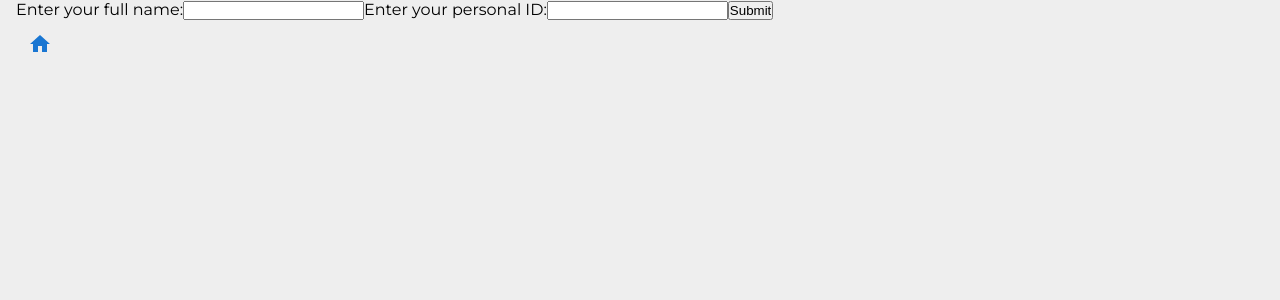
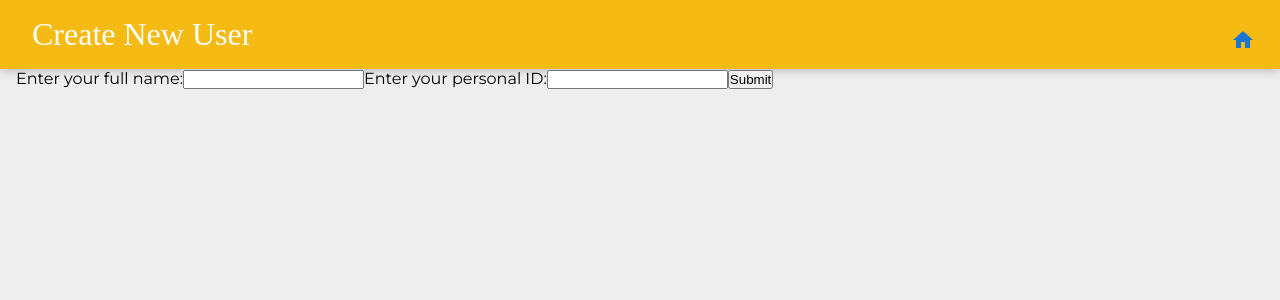
Before and after one commit to irisk29/library_project, a React (Create React App) app: page /add_new_user in a window 1280 px wide. Shown: the top 300 px of the page. Built offline with nearby package versions, Linux system fonts and the light colour scheme; a web font is replaced by a local one.

Commit message:
add edit user page

```diff
--- a/src/components/BooksHeader.jsx
+++ b/src/components/BooksHeader.jsx
@@ -1,24 +1,10 @@
 import React from "react";
-import { Link } from "react-router-dom";
-import HomeIcon from '@mui/icons-material/Home';
-import IconButton from '@mui/material/IconButton';
-import { Tooltip } from "@mui/material";
+import SimpleHeader from "./SimpleHeader";
 
 function BooksHeader()
 {
     return (
-        <header>
-            <h1 style={{"display": 'inline-block'}}>Books Managment</h1>
-            <div style={{"textAlign": 'right', "position": "absolute", "top": "2vh", "right": "1vw"}}>
-                <Link to="/">
-                    <Tooltip title="Home">
-                        <IconButton color="primary" size="large" aria-label="go back home">
-                            <HomeIcon />
-                        </IconButton>
-                    </Tooltip>
-                </Link>
-            </div>
-        </header>
+        <SimpleHeader title="Book Managment" />
     );
 }
 
--- a/src/components/AddNewUserPage.jsx
+++ b/src/components/EditOrAddUserForm.jsx
@@ -1,16 +1,13 @@
 import React, { useState } from "react";
-import { Link } from "react-router-dom";
-import IconButton from '@mui/material/IconButton';
-import HomeIcon from '@mui/icons-material/Home';
-import { Tooltip } from "@mui/material";
+import SimpleHeader from "./SimpleHeader";
 
-function AddNewUser()
+function AddOrEditUser(props)
 {
-    var [newUser, setNewUser] = useState({"fullName": "", "personalID": ""});
+    var [newUser, setNewUser] = useState({"fullName": props.name, "personalID": props.pID});
 
     function handleSubmit(event)
     {
-        //TODO: should save the user in the db
+        //TODO: should save the user in the db (incase of edit it should update and not create)
         event.preventDefault();
         alert("saved user in db");
         setNewUser({"fullName": "", "personalID": ""});
@@ -24,8 +21,9 @@ function AddNewUser()
 
     return (
         <div>
+            {props.name === "" ? <SimpleHeader title="Create New User" /> : null} {/*the cond means this is add mode*/}
             <div>
-                <form onSubmit={handleSubmit}>
+                <form inline onSubmit={handleSubmit}>
                     <label>Enter your full name:
                         <input
                         type="text"
@@ -45,19 +43,8 @@ function AddNewUser()
                     <input type="submit" />
                 </form>
             </div>
-            <div>
-                <Link to="/">
-                    <Tooltip title="Home">
-                        <IconButton color="primary" size="large" aria-label="go back home">
-                            <HomeIcon />
-                        </IconButton>
-                    </Tooltip>
-                </Link>
-            </div>
         </div>
-
-
     );
 }
 
-export default AddNewUser;
+export default AddOrEditUser;
--- /dev/null
+++ b/src/components/EditUser.jsx
@@ -0,0 +1,18 @@
+import React from "react";
+import { useParams } from "react-router-dom";
+import AddOrEditUser from "./EditOrAddUserForm";
+import SimpleHeader from "./SimpleHeader";
+
+function EditUser()
+{
+    var {userName, personalID} = useParams();
+    return (
+        <div>
+            <SimpleHeader title="User Edit" />
+            <AddOrEditUser name={userName} pID={personalID} />
+        </div>
+
+    )
+}
+
+export default EditUser;
--- a/src/components/Main.jsx
+++ b/src/components/Main.jsx
@@ -1,6 +1,7 @@
 import React from 'react';
 import { Routes ,Route } from 'react-router-dom';
-import AddNewUser from './AddNewUserPage';
+import AddOrEditUser from './EditOrAddUserForm';
+import EditUser from './EditUser';
 
 import Home from "./Home"
 import ManageBooks from './ManageBooks';
@@ -11,7 +12,8 @@ const Main = () => {
       <Route exact path='/' element={<Home/>}></Route>
       <Route exact path='/books' element={<ManageBooks/>}></Route>
       <Route exact path='/users' element={<ManageUsers/>}></Route>
-      <Route exact path='/add_new_user' element={<AddNewUser/>}></Route>
+      <Route exact path='/add_new_user' element={<AddOrEditUser name="" pID=""/>}></Route>
+      <Route exact path='/edit_user/:userName/:personalID' element={<EditUser/>}></Route>
     </Routes>
   );
 }
--- /dev/null
+++ b/src/components/SimpleHeader.jsx
@@ -0,0 +1,25 @@
+import React from "react";
+import { Link } from "react-router-dom";
+import HomeIcon from '@mui/icons-material/Home';
+import IconButton from '@mui/material/IconButton';
+import { Tooltip } from "@mui/material";
+
+function SimpleHeader(props)
+{
+    return (
+        <header>
+            <h1 style={{"display": 'inline-block'}}>{props.title}</h1>
+            <div style={{"textAlign": 'right', "position": "absolute", "top": "2vh", "right": "1vw"}}>
+                <Link to="/">
+                    <Tooltip title="Home">
+                        <IconButton color="primary" size="large" aria-label="go back home">
+                            <HomeIcon />
+                        </IconButton>
+                    </Tooltip>
+                </Link>
+            </div>
+        </header>
+    );
+}
+
+export default SimpleHeader;
--- a/src/components/UserPreview.jsx
+++ b/src/components/UserPreview.jsx
@@ -8,16 +8,18 @@ import { Card, Tooltip } from "@mui/material";
 
 function UserPreview(props)
 {
+    const {id, userName, personalID} = props;
+    var edit_path = "/edit_user/" + userName + "/" + personalID;
     function deletePopUp()
     {
         alert("User is deleted");
     }
 
     return (
-        <Card class="card" key={props.id}  style={{"width": "18rem"}}>
+        <Card class="card" key={id}  style={{"width": "18rem"}}>
             <div>
-                <h4>{props.userName}</h4>
-                <h6>{props.personalID}</h6>
+                <h4>{userName}</h4>
+                <h6>{personalID}</h6>
                 <div style={{"display": "flex"}}>
                     <Link to="/"> {/*TODO: create user's books view */}
                         <Tooltip title="My Books">
@@ -26,7 +28,7 @@ function UserPreview(props)
                             </IconButton>
                         </Tooltip>
                     </Link>
-                    <Link to="/"> {/*TODO: create edit */}
+                    <Link to={edit_path}> {/*TODO: create edit */}
                         <Tooltip title="Edit">
                             <IconButton color="primary" aria-label="edit user">
                                 <EditIcon />
```
